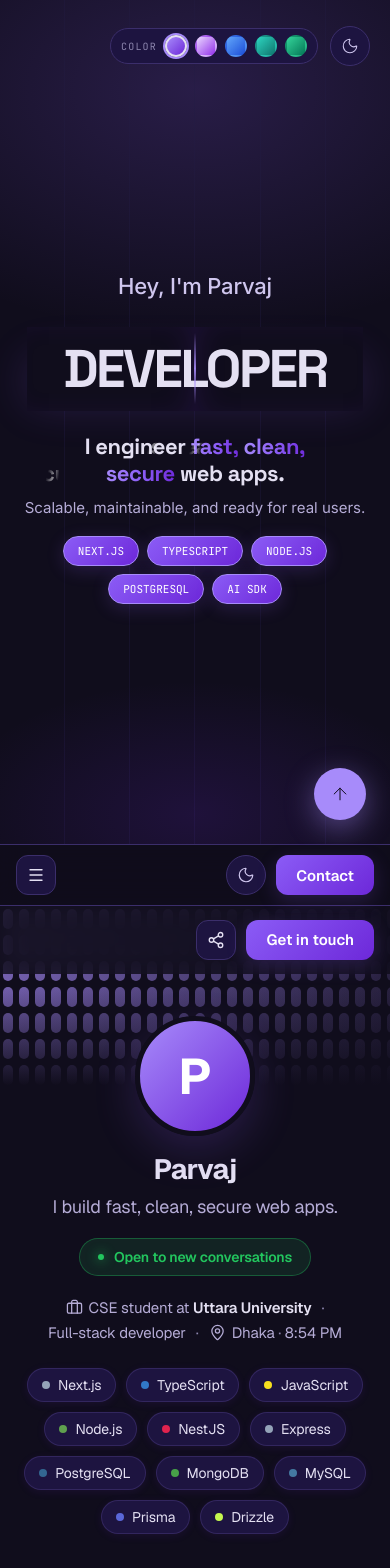
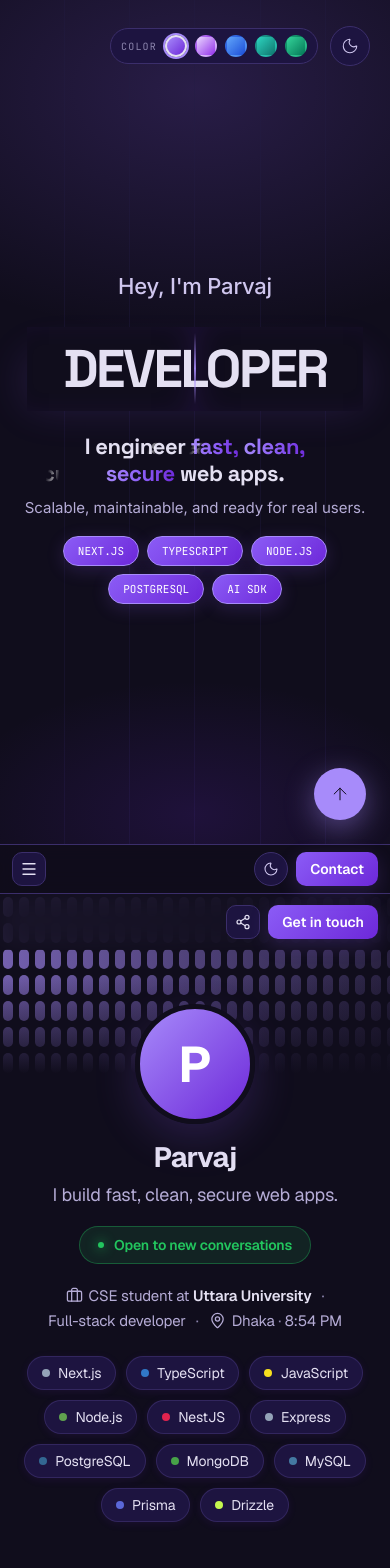
Before and after one commit to parvajio/parvajioapp, a Next.js app: page / in a window 390 px wide. Shown: the top 1568 px of the page. Built offline with nearby package versions, Linux system fonts and the light colour scheme.

Commit message:
fix(work): slim mobile nav and page-bar heights

```diff
--- a/app/globals.css
+++ b/app/globals.css
@@ -360,10 +360,13 @@ html[data-accent="green"] .swatch[data-accent="green"]{border-color:var(--white)
   #work .col-nav{display:none}
   .col-info{display:none}
   .mnav{display:block;position:sticky;top:0;z-index:40;background:color-mix(in srgb,var(--bg) 82%,transparent);-webkit-backdrop-filter:blur(14px);backdrop-filter:blur(14px);border-bottom:1px solid var(--line)}
-  .mnav-bar{display:flex;align-items:center;gap:10px;min-height:60px;padding:8px 16px}
+  .mnav-bar{display:flex;align-items:center;gap:8px;min-height:48px;padding:6px 12px}
   .mnav-spacer{flex:1}
-  .mnav-theme{width:40px;height:40px}
-  .mnav-theme svg{width:18px;height:18px;fill:none;stroke:currentColor;stroke-width:1.6;stroke-linecap:round;stroke-linejoin:round}
+  .mnav-menu{width:34px;height:34px;border-radius:10px}
+  .mnav-menu svg{width:18px;height:18px}
+  .mnav-theme{width:34px;height:34px}
+  .mnav-theme svg{width:16px;height:16px;fill:none;stroke:currentColor;stroke-width:1.6;stroke-linecap:round;stroke-linejoin:round}
+  .mnav-cta{height:34px;padding:0 14px;font-size:14px;border-radius:10px}
   .mnav-theme .tg-sun{display:none}
   html[data-theme="light"] .mnav-theme .tg-moon{display:none}
   html[data-theme="light"] .mnav-theme .tg-sun{display:block}
@@ -374,6 +377,17 @@ html[data-accent="green"] .swatch[data-accent="green"]{border-color:var(--white)
   #work .mnav-item b{font-family:var(--font-geist-sans),'Geist','Inter',system-ui,-apple-system,sans-serif;font-size:17px;font-weight:500;letter-spacing:-.01em;color:inherit}
   #work .mnav-item.active b{font-weight:700}
   .mnav-color{display:flex;align-items:center;justify-content:space-between;gap:10px;padding:12px 12px 6px;margin-top:8px;border-top:1px solid var(--line)}
+  /* Compact inner PageBar to match the slim mnav (mobile only). */
+  .page-bar{height:56px;padding:0 12px;gap:8px}
+  .hero{margin-top:-56px}
+  .page-bar .icon-btn{width:34px;height:34px;border-radius:10px}
+  .page-bar .icon-btn svg{width:16px;height:16px}
+  .page-bar .btn-cta{height:34px;padding:0 14px;font-size:14px;border-radius:10px}
+  .bar-avatar{width:30px;height:30px;font-size:14px}
+  .bar-id{gap:8px}
+  .bar-name{font-size:14px}
+  .bar-sub{font-size:12px}
+  .bar-actions{gap:8px}
 }
 
 /* ---------- Step 8a: mobile scroll-lock (<720px only; desktop unchanged) ---------- */
@@ -387,6 +401,6 @@ html[data-accent="green"] .swatch[data-accent="green"]{border-color:var(--white)
   #hero,#work{scroll-snap-align:start}
   #hero{min-height:100vh;min-height:100dvh}
   #work{min-height:100vh;min-height:100dvh}
-  #work .col-main{overflow-y:hidden;max-height:100vh;max-height:calc(100dvh - 60px)}
+  #work .col-main{overflow-y:hidden;max-height:100vh;max-height:calc(100dvh - 48px)}
   #work[data-active="true"] .col-main{overflow-y:auto}
 }
```
